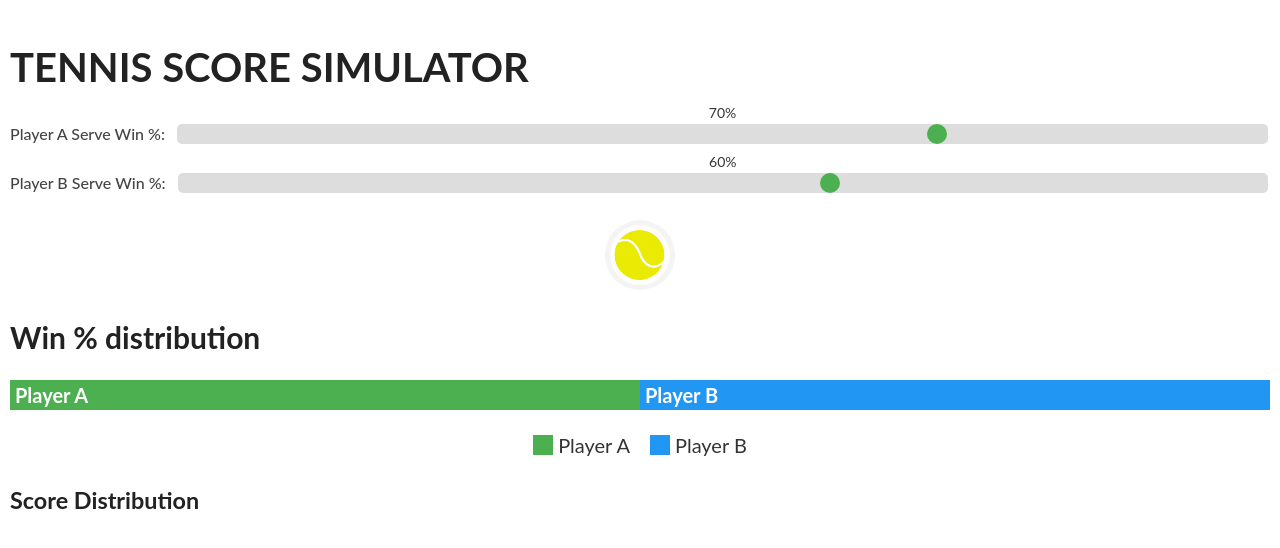
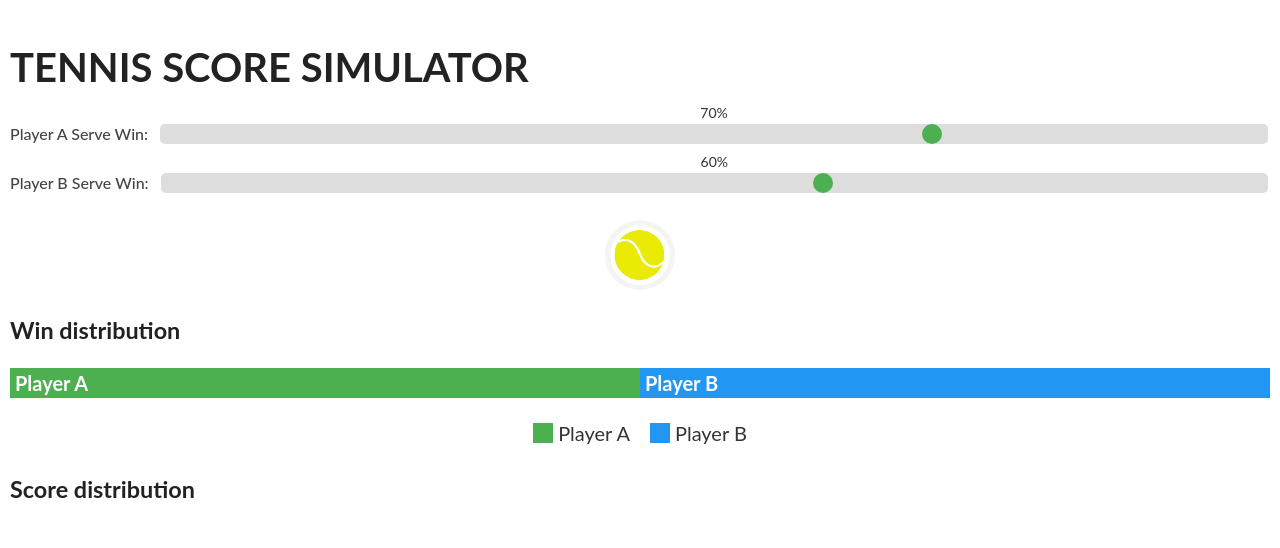
Before and after one commit to andreasberg83/Tennis, a plain HTML site: page index.html in a window 1280 px wide. Drawn offline with Linux system fonts and the light colour scheme.

Commit message:
fixed font

```diff
--- a/index.html
+++ b/index.html
@@ -15,7 +15,7 @@
     <div class="input-section">
       <div class="slider-container">
         <div class="slider-label">
-          <label for="playerA-serve">Player A Serve Win %:</label>
+          <label for="playerA-serve">Player A Serve Win:</label>
         </div>
         <div class="slider-wrapper">
           <span id="playerA-serve-value" class="slider-percentage">70%</span>
@@ -25,7 +25,7 @@
 
       <div class="slider-container">
         <div class="slider-label">
-          <label for="playerB-serve">Player B Serve Win %:</label>
+          <label for="playerB-serve">Player B Serve Win:</label>
         </div>
         <div class="slider-wrapper">
           <span id="playerB-serve-value" class="slider-percentage">60%</span>
@@ -39,7 +39,7 @@
     </div>
 
     <div class="output-section">
-      <h2>Win % distribution</h2>
+      <h3>Win distribution</h3>
       <div class="win-percentage">
         <div class="bar playerA-bar" style="width: 50%;">Player A</div>
         <div class="bar playerB-bar" style="width: 50%;">Player B</div>
@@ -53,7 +53,7 @@
         </div>
       </div>
       <div id="score-distribution">
-        <h3>Score Distribution</h3>
+        <h3>Score distribution</h3>
         <div class="bar-graph">
 
         </div>
```
